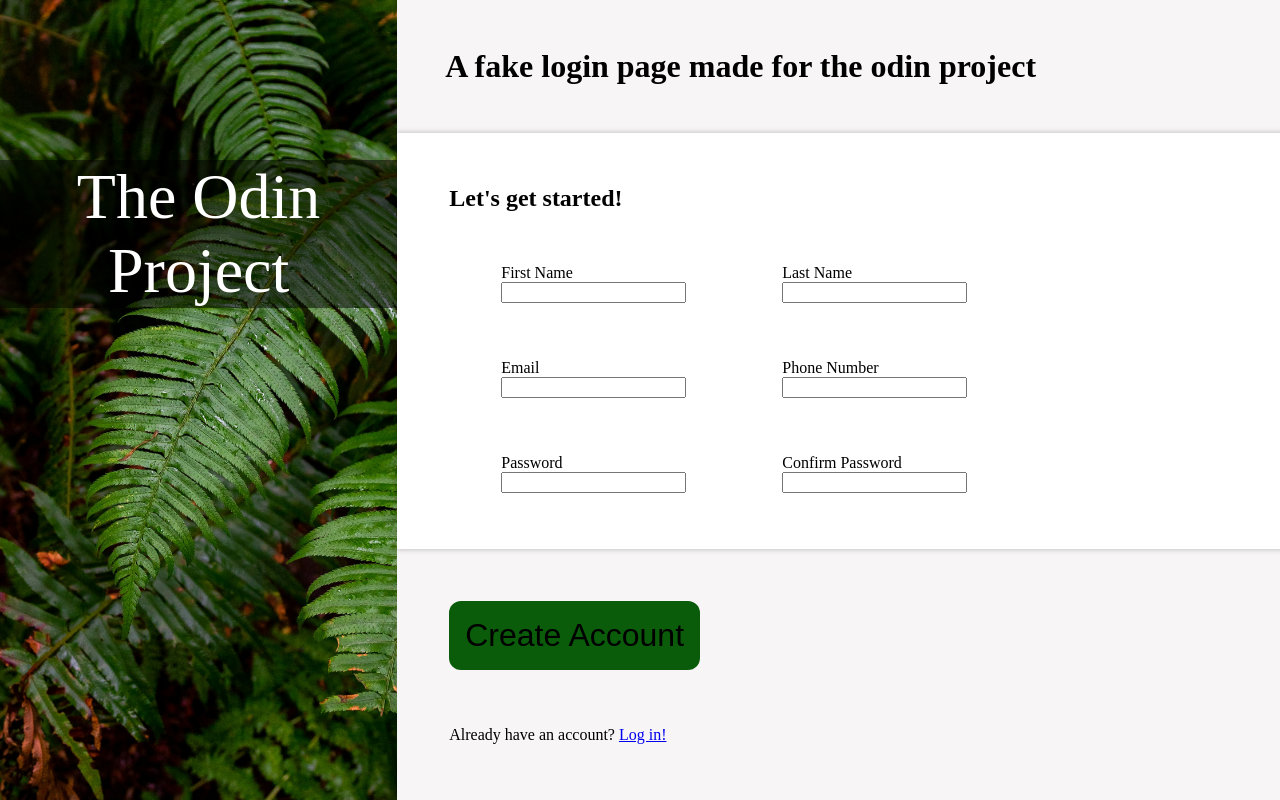
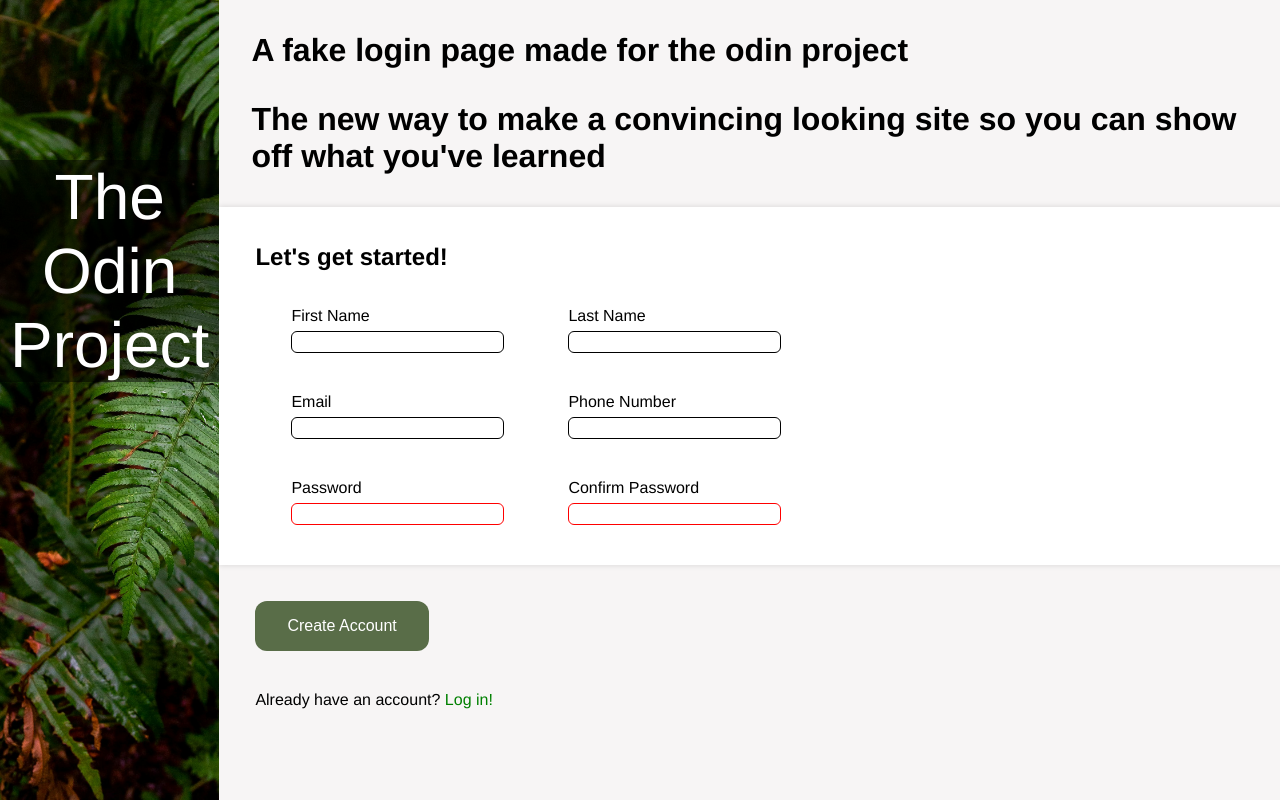
Before and after one commit to connoryim/top-sign-up-form, a plain HTML site: page index.html in a window 1280 px wide. Drawn offline with Linux system fonts and the light colour scheme.

Commit message:
Add error class to password

```diff
--- a/index.html
+++ b/index.html
@@ -12,6 +12,10 @@
     </div>
     <form id="signUp">
         <h1>A fake login page made for the odin project</h1>
+        <h1>
+            The new way to make a convincing looking site so you can
+            show off what you've learned
+        </h1>
         <section id="info">
             <h1>Let's get started!</h1>
             <section id="fullName">
@@ -47,13 +51,13 @@
                     <label for="pasInpt">
                         <span>Password</span>
                     </label>
-                    <input type="text" id="pasInpt" name="Password" required>
+                    <input type="text" id="pasInpt" name="Password" class="error">
                 </p>
                 <p>
                     <label for="confirm">
                         <span>Confirm Password</span>
                     </label>
-                    <input type="text" id="confirm" name="Confirm Password" required>
+                    <input type="text" id="confirm" name="Confirm Password" class="error" required>
                 </p>
             </section>
         </section>
--- a/style.css
+++ b/style.css
@@ -1,5 +1,8 @@
 :root{
-    --item-margin:3rem;
+    --item-margin:2rem;
+    --st-font-size:1rem;
+    --st-green:#596D48;
+    font-family: 'Franklin Gothic Medium', 'Arial Narrow', Arial, sans-serif;
 }
 
 
@@ -50,7 +53,7 @@
 
 #info{
     background-color: white;
-    box-shadow: 1px 0px 5px 1px rgba(0, 0, 0, 0.2);
+    box-shadow: 1px 0px 5px 1px rgba(0, 0, 0, 0.1);
     width: 100%;
 }
 
@@ -60,13 +63,40 @@
 
 h1{
     margin: var(--item-margin);
+    width: 56ch;
 }
 
 button{
     margin: var(--item-margin);
-    background-color: rgb(10, 92, 10);
-    padding: 1rem;
+    background-color: var(--st-green);
+    color: white;
+    padding: 1rem 2rem;
     border: none;
     border-radius: 12px;
-    font-size: 2rem;
+    font-size: 1rem;
 }
+
+
+button:hover{
+    background-color: green;
+}
+
+input{
+    border-radius: 6px;
+    border: 1px solid;
+    font-size: var(--st-font-size);
+    margin-top: 6px;
+}
+
+label{
+    font-size: var(--st-font-size);
+}
+
+a{
+    color: green;
+    text-decoration: none;
+}
+
+input.error{
+    border: 1px solid red;
+}
```
